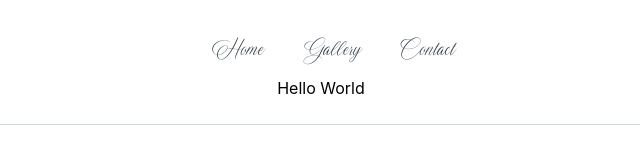
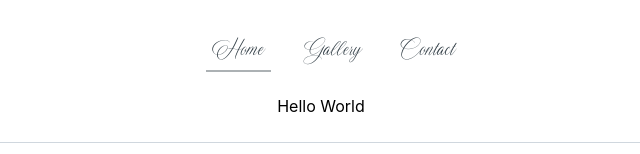
Before and after one commit to Marma92/portphotov2, a React (Create React App) app: page / in a window 1280 px wide. Shown: the part 160-314 px from the top of the page, without its empty margins (319-959 px from the left). Built offline with nearby package versions, Linux system fonts and the light colour scheme.

Commit message:
[new] adding an indicator to our navbar

```diff
--- a/src/components/nav/nav.css
+++ b/src/components/nav/nav.css
@@ -24,3 +24,8 @@ button:hover{
   color: rgb(237, 183, 76);
   cursor:pointer;
 }
+
+hr{
+  border: solid 1px #313d45;
+  opacity: 40%;
+}
--- a/src/components/nav/nav.jsx
+++ b/src/components/nav/nav.jsx
@@ -58,12 +58,15 @@ export class Nav extends Component {
         <div className='flexNav'>
           <div className='flexEntry'>
             <button onClick={this.displayHome}> Home </button>
+            {nav === 'home' ? <hr/> : <br/>}
           </div>
           <div  className='flexEntry'>
             <button onClick={this.displayGallery}> Gallery </button>
+            {nav === 'gallery' ? <hr/> : <br/>}
           </div>
           <div  className='flexEntry'>
             <button onClick={this.displayContact}> Contact </button>
+            {nav === 'contact' ? <hr/> : <br/>}
           </div>
         </div>
       {page}
```
